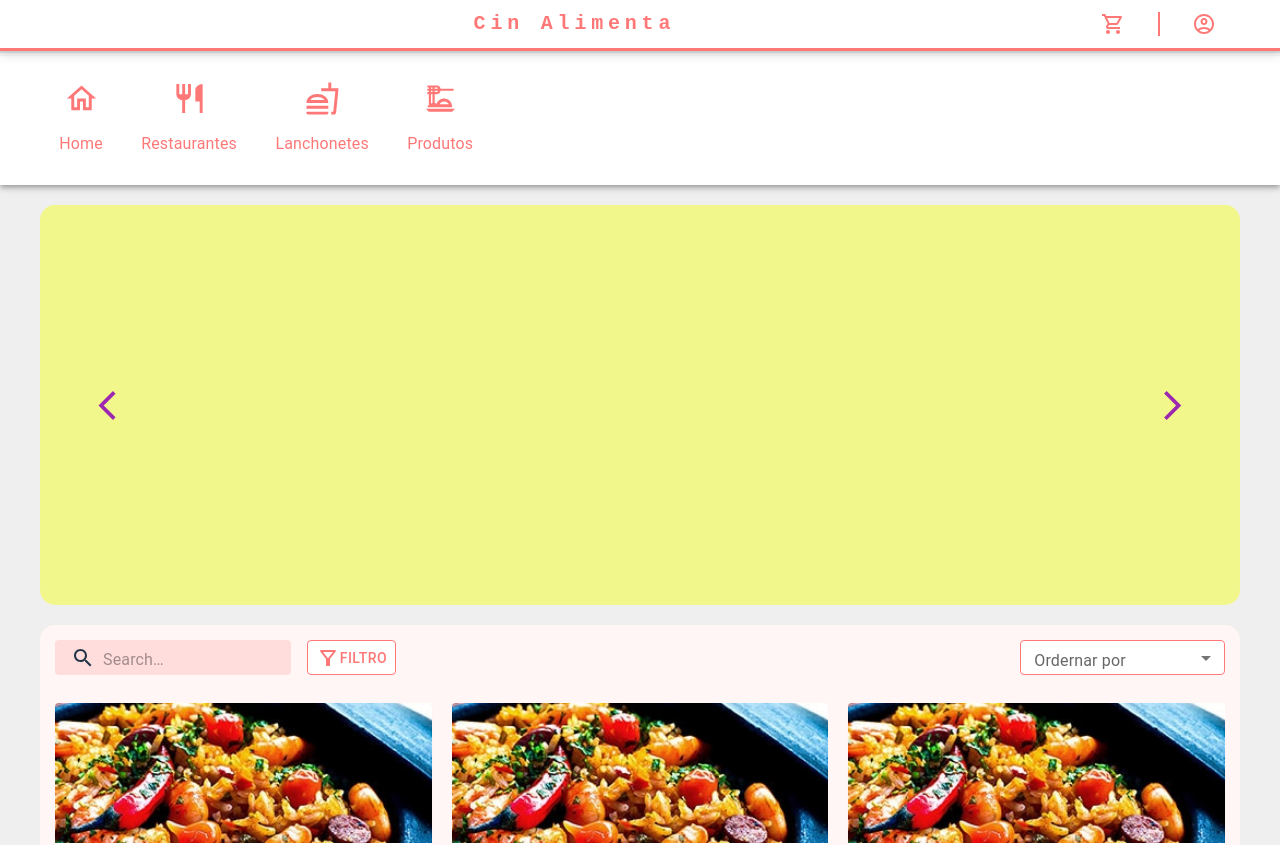
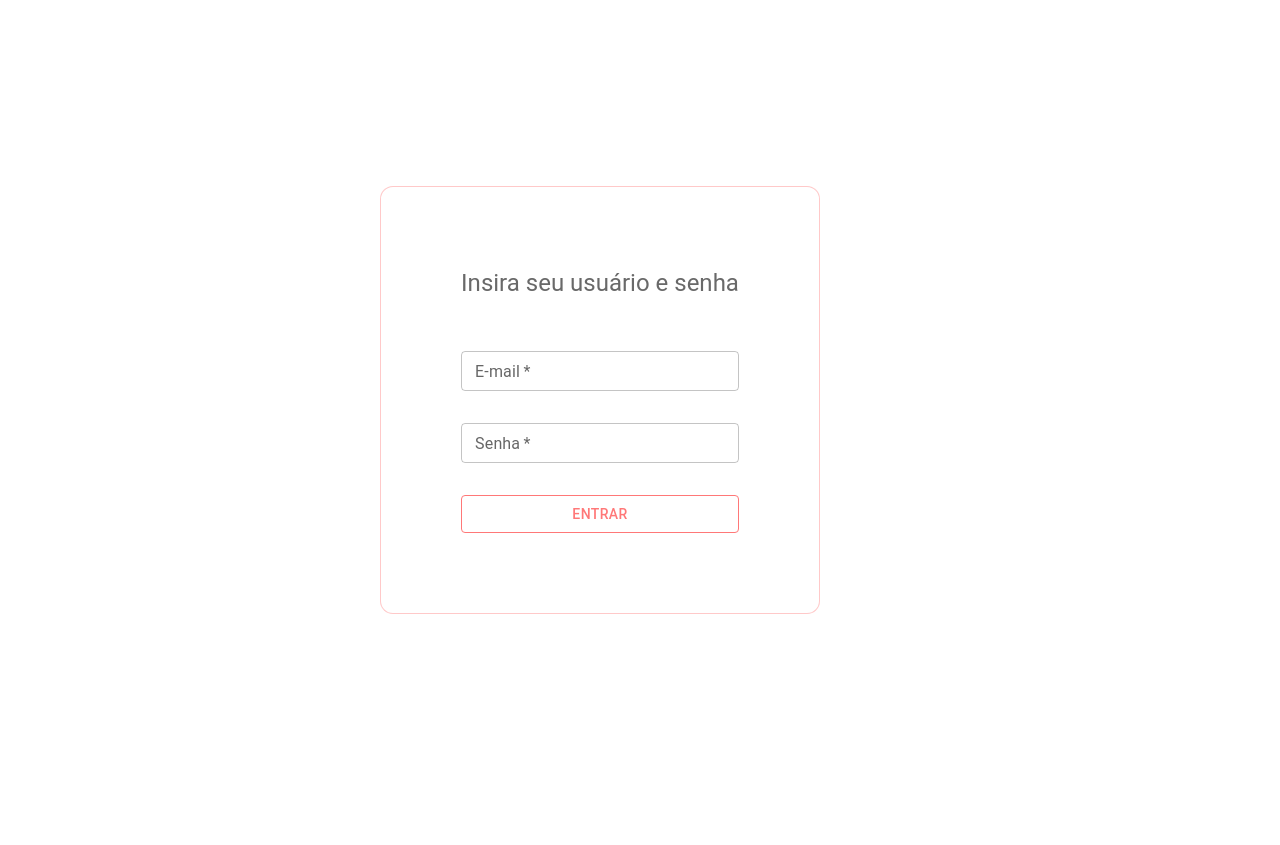
Before and after one commit to unicorniohitech/cin-alimenta, a React (Vite) app: page / in a window 1280 px wide. Shown: the top 845 px of the page. After the commit the page ends 800 px from the top, so only its background shows below. Built offline with nearby package versions, Linux system fonts and the light colour scheme.

Commit message:
feat: create signin's files and start layout

```diff
--- a/package.json
+++ b/package.json
@@ -11,6 +11,7 @@
   "dependencies": {
     "@emotion/react": "^11.10.5",
     "@emotion/styled": "^11.10.5",
+    "@hookform/resolvers": "^3.0.0",
     "@mui/icons-material": "^5.11.0",
     "@mui/material": "^5.11.14",
     "@mui/styled-engine-sc": "^5.11.11",
@@ -19,9 +20,10 @@
     "axios": "^1.3.2",
     "react": "^18.2.0",
     "react-dom": "^18.2.0",
+    "react-hook-form": "^7.43.9",
     "react-router-dom": "^6.8.1",
     "vite": "^4.1.4",
-    "yup": "^1.0.0"
+    "yup": "^1.0.2"
   },
   "devDependencies": {
     "@types/react": "^18.0.27",
--- a/src/main.tsx
+++ b/src/main.tsx
@@ -3,11 +3,12 @@ import React from 'react'
 import ReactDOM from 'react-dom/client'
 
 // import App from './App'
-import Home from './pages/Home'
+// import Home from './pages/Home'
+import SignIn from './pages/SignIn'
 import './index.css'
 
 ReactDOM.createRoot(document.getElementById('root') as HTMLElement).render(
   <React.StrictMode>
-    <Home />
+    <SignIn />
   </React.StrictMode>,
 )
--- /dev/null
+++ b/src/pages/SignIn/index.tsx
@@ -0,0 +1,85 @@
+import React from 'react'
+
+import { useForm } from 'react-hook-form'
+import * as yup from 'yup'
+
+import { yupResolver } from '@hookform/resolvers/yup'
+import { TextField } from '@mui/material'
+
+import * as S from './styles'
+
+interface SignIn {
+  email: string
+  password: string
+}
+const SignIn = () => {
+  const schema = yup.object({
+    email: yup.string().email().required(),
+    password: yup.string().min(8).max(32).required(),
+  })
+  const {
+    register,
+    handleSubmit,
+    formState: { errors },
+    reset,
+  } = useForm<SignIn>({
+    resolver: yupResolver(schema),
+  })
+
+  const onSubmitHandler = (data: SignIn) => {
+    console.log(data)
+    reset()
+  }
+
+  return (
+    <S.SignInConteiner>
+      <S.SignInBox>
+        <S.SignInForm style={{ padding: 'auto' }} onSubmit={handleSubmit(onSubmitHandler)}>
+          <S.SignInTitle sx={{ fontWeight: '400' }} variant="h5" color="#696969">
+            Insira seu usuário e senha
+          </S.SignInTitle>
+          {/* <h2 color="black">Insira seu usuário e senha</h2> */}
+          <TextField
+            id="outlined-basic"
+            label="E-mail"
+            variant="outlined"
+            {...register('email')}
+            placeholder="email"
+            type="email"
+            size="small"
+            required
+          />
+          {/* <Input
+            variant="outlined"
+            {...register('email')}
+            placeholder="email"
+            type="email"
+            required
+          /> */}
+          {errors.email && <p>{errors.email?.message}</p>}
+          <TextField
+            id="outlined-basic"
+            label="Senha"
+            variant="outlined"
+            {...register('password')}
+            placeholder="password"
+            type="password"
+            size="small"
+            required
+          />
+          {/* <Input
+            variant="outlined"
+            {...register('password')}
+            placeholder="password"
+            type="password"
+            required
+          /> */}
+          {errors.password && <p>{errors.password?.message}</p>}
+          <S.SignInButton type="submit">Entrar</S.SignInButton>
+        </S.SignInForm>
+      </S.SignInBox>
+    </S.SignInConteiner>
+  )
+}
+
+export default SignIn
--- /dev/null
+++ b/src/pages/SignIn/styles.ts
@@ -0,0 +1,41 @@
+import styled from 'styled-components'
+
+import { Box, Button, Container, Typography } from '@mui/material'
+
+export const SignInConteiner = styled(Container)`
+  &.MuiContainer-root {
+    display: flex;
+  }
+  flex-wrap: wrap;
+  top: 0;
+  left: 0;
+  place-content: center;
+  margin: auto;
+  position: absolute;
+  height: 100%;
+`
+export const SignInForm = styled.form`
+  display: flex;
+  flex-direction: column;
+  gap: 2rem;
+`
+
+export const SignInBox = styled(Box)`
+  background-color: white;
+  padding: 5rem;
+  border: 0.01rem solid rgba(255, 120, 120, 0.4);
+  border-radius: 13px;
+`
+export const SignInButton = styled(Button)`
+  &.MuiButton-root {
+    border: 1px solid #ff7878;
+    color: #ff7878;
+    outline: none;
+    background-color: #fff;
+  }
+`
+export const SignInTitle = styled(Typography)`
+  &.MuiTypography-root {
+    margin-bottom: 0.83em;
+  }
+`
```
Also changed, not shown: 2 other files (tests, documents, lock files or other folders).
